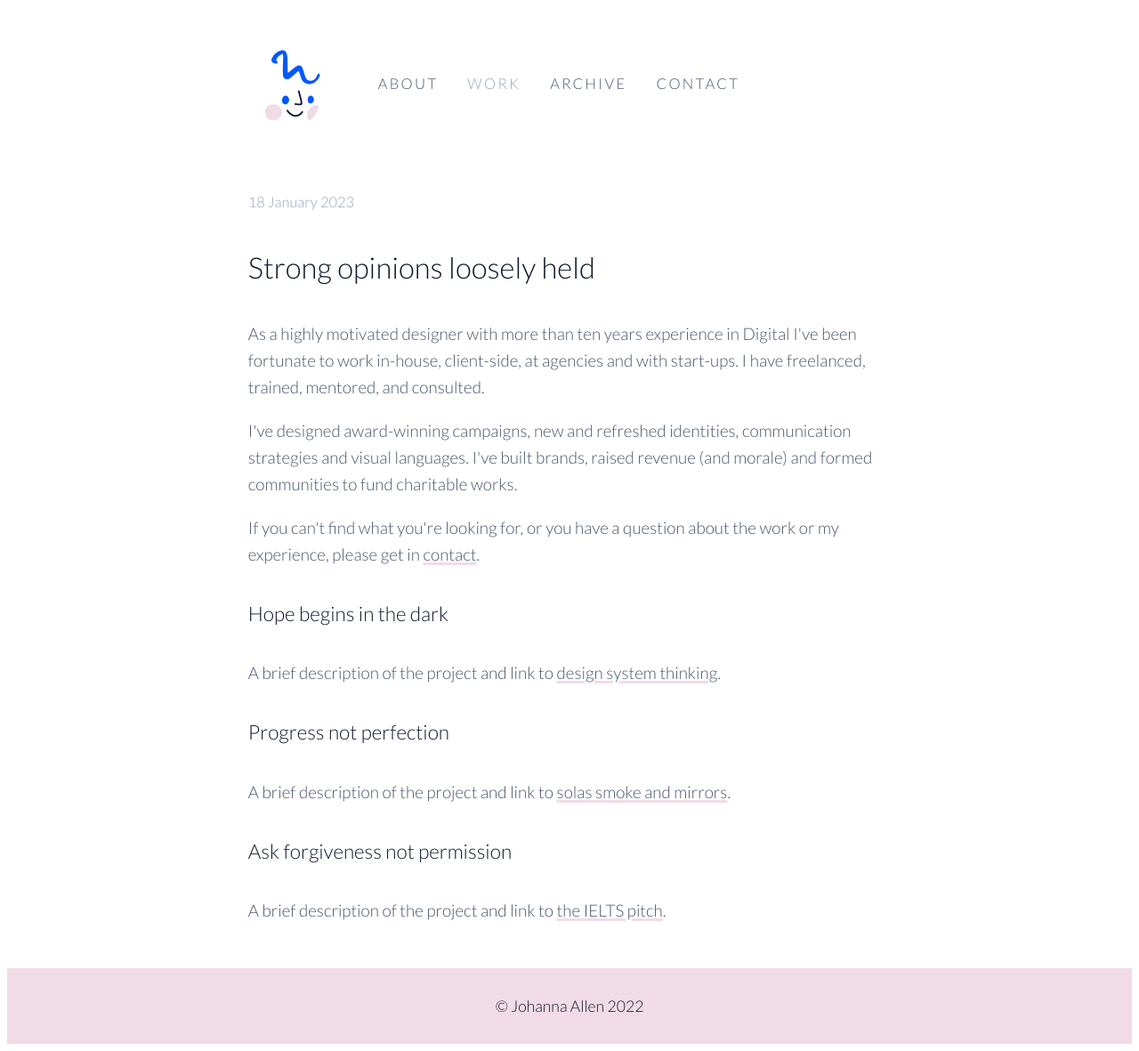
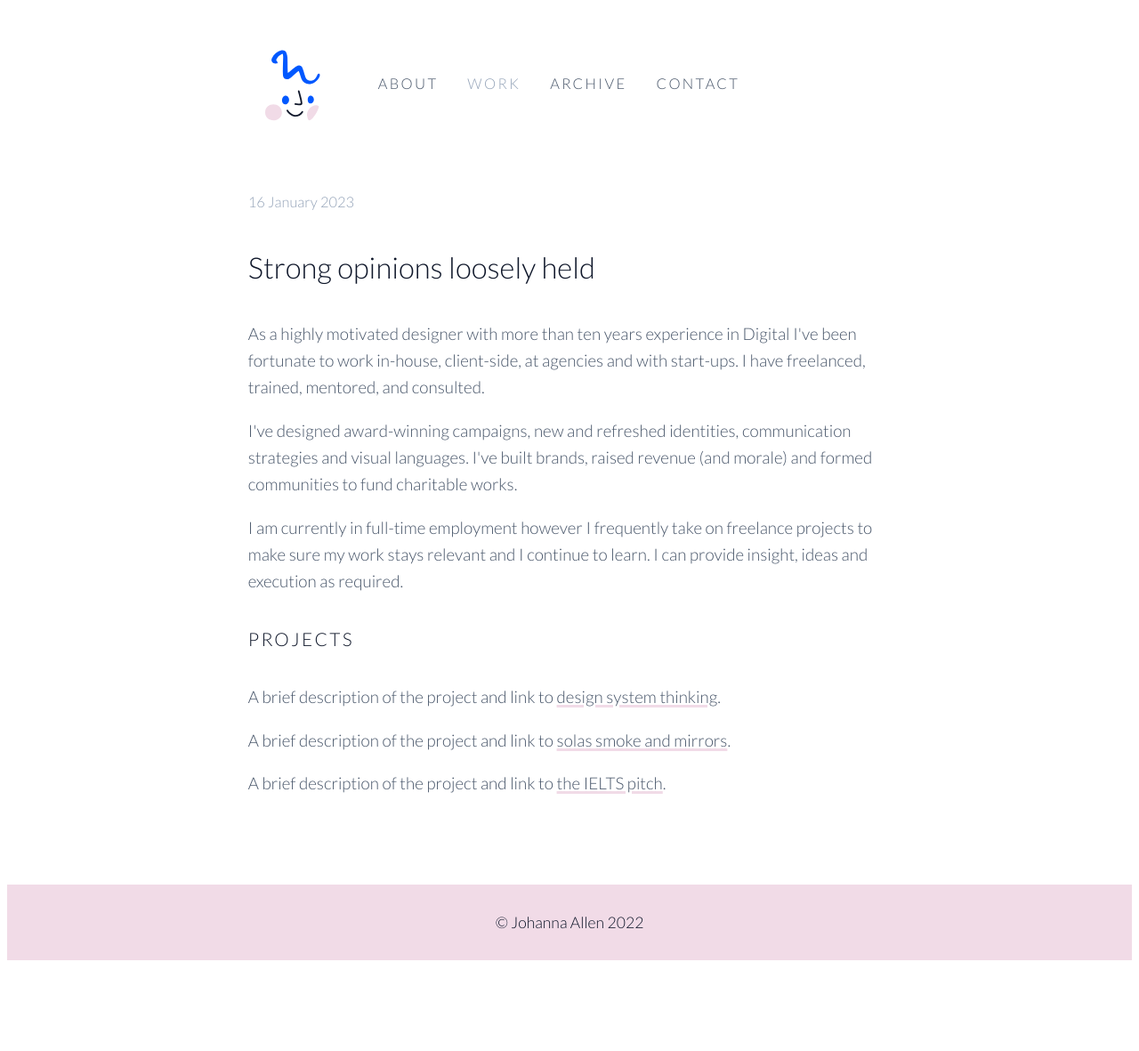
Before and after one commit to damongolding/shesanopenbook, a PHP site: page /work.html in a window 1280 px wide. Shown: the whole page at 89% size. After the commit the page ends 1079 px from the top, so only its background shows below. Run offline with PHP 8.4, Linux system fonts and the light colour scheme.

Commit message:
Transform: uppercase

```diff
--- a/archive.html
+++ b/archive.html
@@ -43,9 +43,10 @@
 
             <article class="post">
                 <div class="post--header">
+                    <div class="post--date">16 January 2023</div>
                     <h1>Where focus goes energy follows</h1>
                 </header>
-                <div class="post--date">16 January 2022</div>
+
                 <div class="post--body">
                     <p>Little bit of an intro???</p>
                 </div>
@@ -82,6 +83,8 @@
                     <p>Working with Mel on her start-up identity</p>
                     <p><a href="posts/challenge-your-limits">Read more about Mel's start-up</a>.
                     </p>
+
+                <br />
                 </div>
             </article>
         </div>
--- a/css/shes-got-style.css
+++ b/css/shes-got-style.css
@@ -40,8 +40,10 @@ h2 {
     font-family: var(--font-family);
     color: var(--dark-grey);
     max-width: var(--post-text-width);
-    font-size: 1.2rem;
-    line-height: 1.5rem;
+    text-transform: uppercase;
+    font-size: 1.1rem;
+    line-height: 1.3rem;
+    letter-spacing: 0.125rem;
     font-weight: 300;
     text-align: left;
     margin: 2rem auto;
--- a/index.html
+++ b/index.html
@@ -36,7 +36,7 @@
 		</header>
 		<article class="post">
 			<div class="post--header">
-        <div class="post--date">18 January 2023</div>
+        <div class="post--date">16 January 2023</div>
 				<h1>Winning hearts and minds</h1>
 		</header>
 
@@ -49,7 +49,8 @@
 
 				<p>I aspire to embed inclusive design principles throughout my team and our work. I'm an advocate for iteration – cycles of research, prototyping and testing. I design in a medium that will communicate a concept most effectively and at the fidelity most appropriate for the audience.</p>
 				<p>There are a <a href="/work.html">range of projects</a> on this site that demonstrate my approach, but the content is not exhaustive. If you would like to know more please <a href="/contact.html">get in touch</a>.</p>
-				<br>
+
+      	<br />
 			</div>
 		</article>
 	</div>
--- a/work.html
+++ b/work.html
@@ -43,23 +43,28 @@
               </header>
           		<article class="post">
           			<div class="post--header">
-                  <div class="post--date">18 January 2023</div>
+                  <div class="post--date">16 January 2023</div>
           				<h1>Strong opinions loosely held</h1>
           		</header>
 
                 <div class="post--body">
                     <p>As a highly motivated designer with more than ten years experience in Digital I've been fortunate to work in-house, client-side, at agencies and with start-ups. I have freelanced, trained, mentored, and consulted.</p>
                     <p>I've designed award-winning campaigns, new and refreshed identities, communication strategies and visual languages. I've built brands, raised revenue (and morale) and formed communities to fund charitable works.</p>
-                    <p>If you can't find what you're looking for, or you have a question about the work or my experience, please get in <a href="/contact.html">contact</a>.</p>
+                    <p>
+                        I am currently in full-time employment however I
+                        frequently take on freelance projects to make sure my
+                        work stays relevant and I continue to learn. I can
+                        provide insight, ideas and execution as required.
+                    </p>
 
-                    <h2>Hope begins in the dark</h2>
+                    <h2>Projects</h2>
+
                     <p>A brief description of the project and link to <a href="posts/hope-begins">design system thinking</a>.</p>
 
-                    <h2>Progress not perfection</h2>
                     <p>A brief description of the project and link to <a href="posts/not-perfect">solas smoke and mirrors</a>.</p>
 
-                    <h2>Ask forgiveness not permission</h2>
-                      <p>A brief description of the project and link to <a href="posts/ask-forgiveness">the IELTS pitch</a>.</p>
+                    <p>A brief description of the project and link to <a href="posts/ask-forgiveness">the IELTS pitch</a>.</p>
+                <br />
                 </div>
             </article>
         </div>
```
Also changed, not shown: contact.html (+7 -24 lines).
